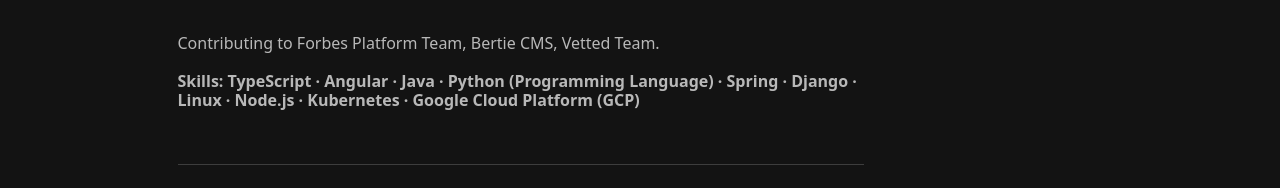
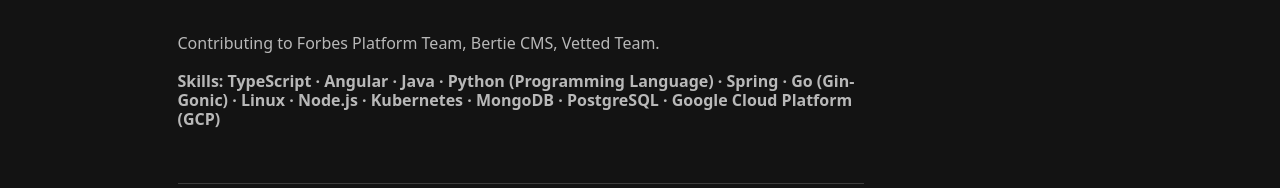
Before and after one commit to vahan-sahakyan/vahan-sahakyan.github.io, a website built with Vite: page index.html in a window 1280 px wide. Both pictures are taken after a click on the button "EXPERIENCE". Shown: the part 3313-3501 px from the top of the page. Built offline with nearby package versions, Linux system fonts and the light colour scheme; a script that the page names is missing; some icons are missing; a web font is replaced by a local one.

Commit message:
update forbes skills

```diff
--- a/index.html
+++ b/index.html
@@ -311,8 +311,9 @@
                             <br />
                             <br />
                             <strong style="font-weight: 600">
-                              Skills: TypeScript · Angular · Java · Python (Programming Language) · Spring · Django ·
-                              Linux · Node.js · Kubernetes · Google Cloud Platform (GCP)
+                              Skills: TypeScript · Angular · Java · Python (Programming Language) · Spring · Go
+                              (Gin-Gonic) · Linux · Node.js · Kubernetes · MongoDB · PostgreSQL · Google Cloud Platform
+                              (GCP)
                             </strong>
                           </section>
                         </h6>
```
